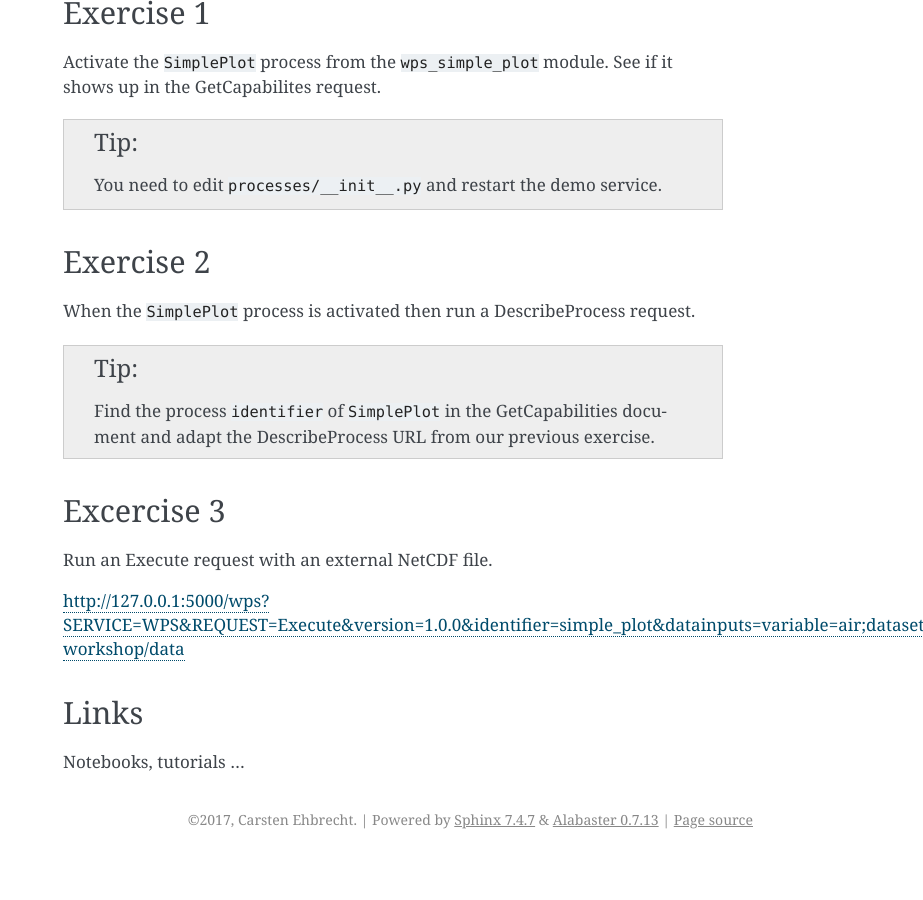
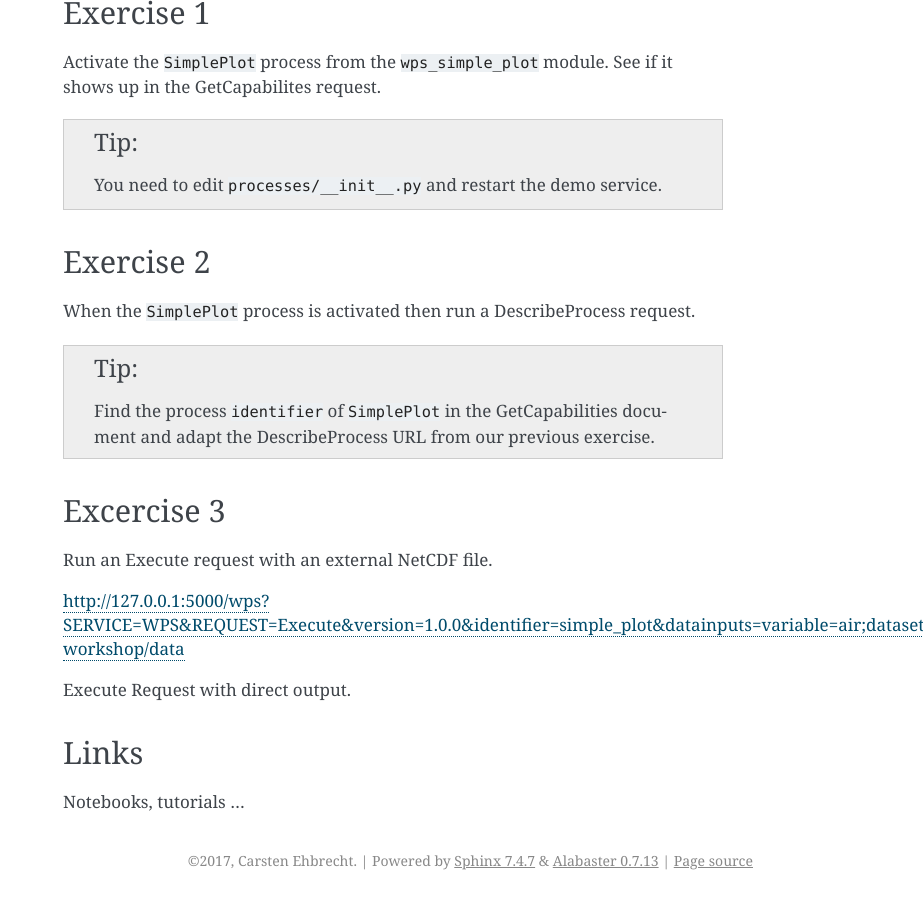
Before and after one commit to bird-house/birdhouse-workshop, a Sphinx documentation site: the page built from docs/source/pywps/process.rst, in a window 1280 px wide and 900 px high, scrolled down 2173 px. Shown: the whole window, without its empty margins (357-1280 px from the left). Built offline with Sphinx 7.4.7, drawn with Linux system fonts in a browser that asks for light colours; before the commit the page ends 3032 px from its top, so only the background shows below that.

Commit message:
update exercise

```diff
--- a/docs/source/pywps/process.rst
+++ b/docs/source/pywps/process.rst
@@ -134,6 +134,8 @@ Run an Execute request with an external NetCDF file.
 
 http://127.0.0.1:5000/wps?SERVICE=WPS&REQUEST=Execute&version=1.0.0&identifier=simple_plot&datainputs=variable=air;dataset=@xlink:href=file:///home/pingu/sandbox/birdhouse/birdhouse-workshop/data
 
+Execute Request with direct output.
+
 
 Links
 -----
```
